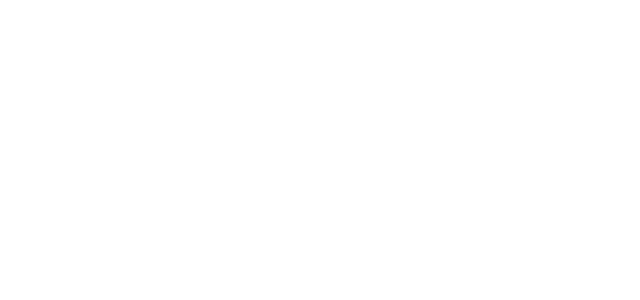
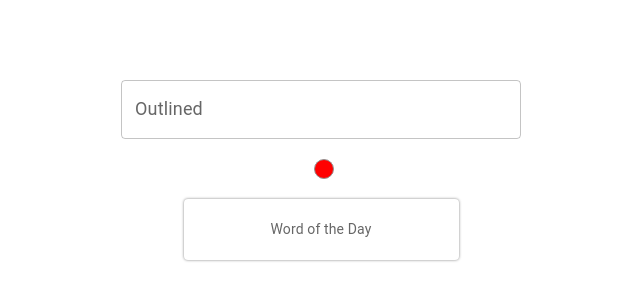
Before and after one commit to fatemeh-z7026/react-note-app, a React (Create React App) app in the folder note-app/: page / in a window 1280 px wide. Shown: the part 230-530 px from the top of the page, without its empty margins (319-959 px from the left). Built offline with nearby package versions, Linux system fonts and the light colour scheme.

Commit message:
generate components

```diff
--- a/note-app/src/App.css
+++ b/note-app/src/App.css
@@ -1,38 +1,10 @@
-.App {
-  text-align: center;
+html{
+  font-size: 62.5%;
 }
-
-.App-logo {
-  height: 40vmin;
-  pointer-events: none;
+.color-box {
+  border: solid 1px #929292;
+  border-radius: 50%;
+  height: 18px;
+  width: 18px;
+  margin-left: 5px;
 }
-
-@media (prefers-reduced-motion: no-preference) {
-  .App-logo {
-    animation: App-logo-spin infinite 20s linear;
-  }
-}
-
-.App-header {
-  background-color: #282c34;
-  min-height: 100vh;
-  display: flex;
-  flex-direction: column;
-  align-items: center;
-  justify-content: center;
-  font-size: calc(10px + 2vmin);
-  color: white;
-}
-
-.App-link {
-  color: #61dafb;
-}
-
-@keyframes App-logo-spin {
-  from {
-    transform: rotate(0deg);
-  }
-  to {
-    transform: rotate(360deg);
-  }
-}
--- a/note-app/src/App.js
+++ b/note-app/src/App.js
@@ -1,12 +1,11 @@
 import "./App.css";
-import Button from "@mui/material/Button";
-import DeleteIcon from '@mui/icons-material/Delete';
+import NoteApp from "./components/NoteApp/NoteApp";
 
 
 function App() {
   return (
     <div className="App">
-
+<NoteApp/>
     </div>
   );
 }
--- /dev/null
+++ b/note-app/src/components/NoteApp/ColorBox.js
@@ -0,0 +1,5 @@
+import React from "react";
+
+export default function ColorBox() {
+  return <div className="color-box" style={{ backgroundColor: "red" }}></div>;
+}
--- /dev/null
+++ b/note-app/src/components/NoteApp/Note.js
@@ -0,0 +1,23 @@
+import React from "react";
+import Card from "@mui/material/Card";
+import CardContent from "@mui/material/CardContent";
+import Typography from "@mui/material/Typography";
+
+export default function Note() {
+  return (
+    <div>
+      <Card sx={{ minWidth: 275, boxShadow: "0px 0px 3px 0px grey" }}>
+        <CardContent sx={{ "&:last-child": { pb: "2rem" }, padding: "2rem" }}>
+          <Typography
+            sx={{
+              color: "text.secondary",
+              fontSize: "1.4rem",
+            }}
+          >
+            Word of the Day
+          </Typography>
+        </CardContent>
+      </Card>
+    </div>
+  );
+}
--- /dev/null
+++ b/note-app/src/components/NoteApp/NoteApp.js
@@ -0,0 +1,59 @@
+import React from "react";
+import Note from "./Note";
+import ColorBox from "./ColorBox";
+import Grid from "@mui/material/Grid2";
+import TextField from "@mui/material/TextField";
+import Box from "@mui/material/Box";
+
+export default function NoteApp() {
+  return (
+    <div>
+      <Box
+        sx={{
+          height: "100vh",
+          display: "flex",
+          justifyContent: "center",
+          alignItems: "center",
+          flexDirection: "column",
+          gap: "2rem",
+        }}
+      >
+        <TextField
+          id="outlined-basic"
+          label="Outlined"
+          variant="outlined"
+          sx={{
+            width: "400px",
+          }}
+          slotProps={{
+            input: {
+              style: { fontSize: "1.8rem" },
+            },
+            inputLabel:{
+                style: { fontSize: "1.8rem" },
+            }
+          }}
+        />
+        <ColorBox></ColorBox>
+
+        <Grid
+          container
+          columnSpacing={{ xs: 1, sm: 2, md: 3 }}
+          sx={{
+            width: "100%",
+            rowGap: { xs: 1, sm: 1, md: 1, lg: 1 },
+            textAlign: "center",
+            maxWidth: "1100px",
+            margin: "0 auto",
+            justifyContent: "center",
+            alignContent: "center",
+          }}
+        >
+          <Grid item xs={12} sm={6} md={4} lg={4}>
+            <Note />
+          </Grid>
+        </Grid>
+      </Box>
+    </div>
+  );
+}
```
